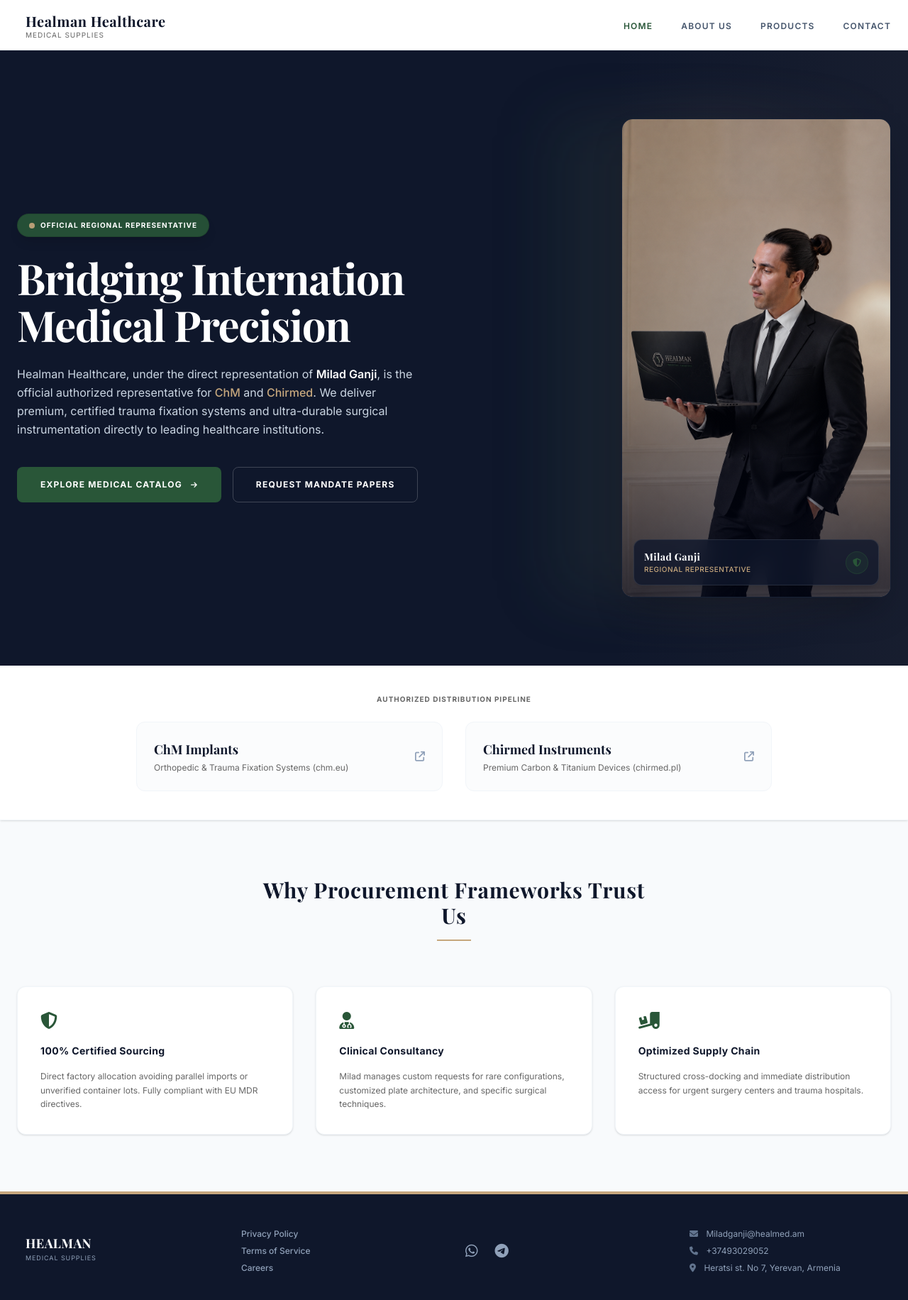
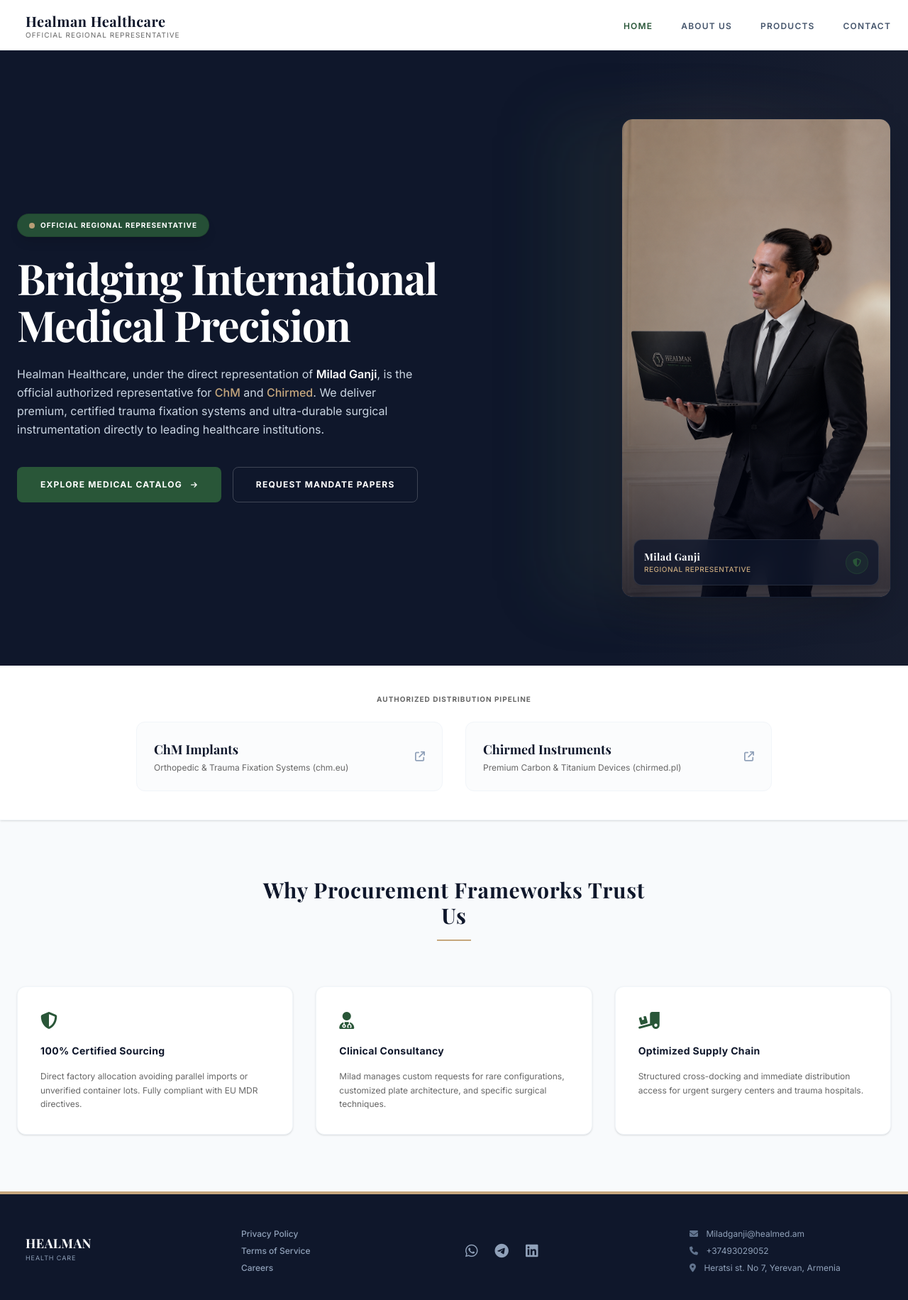
Before and after one commit to healmanmed/healman, a Next.js app: page / in a window 1280 px wide. Shown: the top 1832 px of the page at 71% size. Built offline with nearby package versions, Linux system fonts and the light colour scheme; a web font is replaced by a local one.

Commit message:
feat: updated some texts and add linkedin to footer

```diff
--- a/src/app/products/page.tsx
+++ b/src/app/products/page.tsx
@@ -14,7 +14,7 @@
             features: ["MDR Compliant Implants", "Post-Op Passive Motion", "Anatomical Stabilization"]
         },
         {
-            title: "Neurosurgery & Advanced Operating Theatre",
+            title: "Neurosurgery & Surgery Room",
             description: "Premium surgical instrumentation, clean-air personal protection systems, and temperature-controlled patient management technology.",
             brands: [
                 {name: "Stryker NSE", url: "https://www.stryker.com/us/en/nse.html", detail: "Neurosurgical Equipment"},
--- a/src/components/Footer.tsx
+++ b/src/components/Footer.tsx
@@ -12,7 +12,7 @@
                         <div className="text-xl text-medical-gold"><i className="fa-solid fa-hexagon-nodes"></i></div>
                         <div>
                             <h2 className="font-serif font-bold text-lg tracking-wide text-white">HEALMAN</h2>
-                            <p className="text-[9px] tracking-widest text-slate-400 uppercase">medical supplies</p>
+                            <p className="text-[9px] tracking-widest text-slate-400 uppercase">Health Care</p>
                         </div>
                     </div>
                 </div>
@@ -24,7 +24,7 @@
                     <Link href="/careers" className="hover:text-white transition-colors">Careers</Link>
                 </div>
 
-                {/* Direct Messaging Channels */}
+                {/* Direct Messaging & Social Channels */}
                 <div className="flex justify-center md:justify-start gap-6 text-slate-400 text-xl">
                     <a
                         href="https://wa.me/37493029052"
@@ -44,6 +44,15 @@
                     >
                         <i className="fa-brands fa-telegram"></i>
                     </a>
+                    <a
+                        href="https://www.linkedin.com/in/davit-r-mkrtchyan-a75596217/?skipRedirect=true"
+                        target="_blank"
+                        rel="noopener noreferrer"
+                        className="hover:text-medical-gold transition-colors"
+                        aria-label="Connect on LinkedIn"
+                    >
+                        <i className="fa-brands fa-linkedin"></i>
+                    </a>
                 </div>
 
                 {/* Verified Corporate Contacts */}
--- a/src/components/Header.tsx
+++ b/src/components/Header.tsx
@@ -26,8 +26,7 @@
                     </div>
                     <div className="leading-none">
                         <h1 className="font-serif text-xl font-bold tracking-wide text-slate-900">Healman Healthcare</h1>
-                        <p className="font-sans text-[10px] tracking-widest text-medical-gray uppercase">medical
-                            supplies</p>
+                        <p className="font-sans text-[10px] tracking-widest text-medical-gray uppercase">Official Regional Representative</p>
                     </div>
                 </Link>
 
--- a/src/components/Hero.tsx
+++ b/src/components/Hero.tsx
@@ -25,7 +25,7 @@
 
                     {/* Core Value Statement */}
                     <h1 className="font-serif text-4xl sm:text-5xl md:text-6xl font-bold tracking-tight leading-[1.1] text-white">
-                        Bridging Internation Medical Precision
+                        Bridging International Medical Precision
                     </h1>
 
                     <p className="font-sans text-sm md:text-base text-slate-300 leading-relaxed max-w-xl">
```
